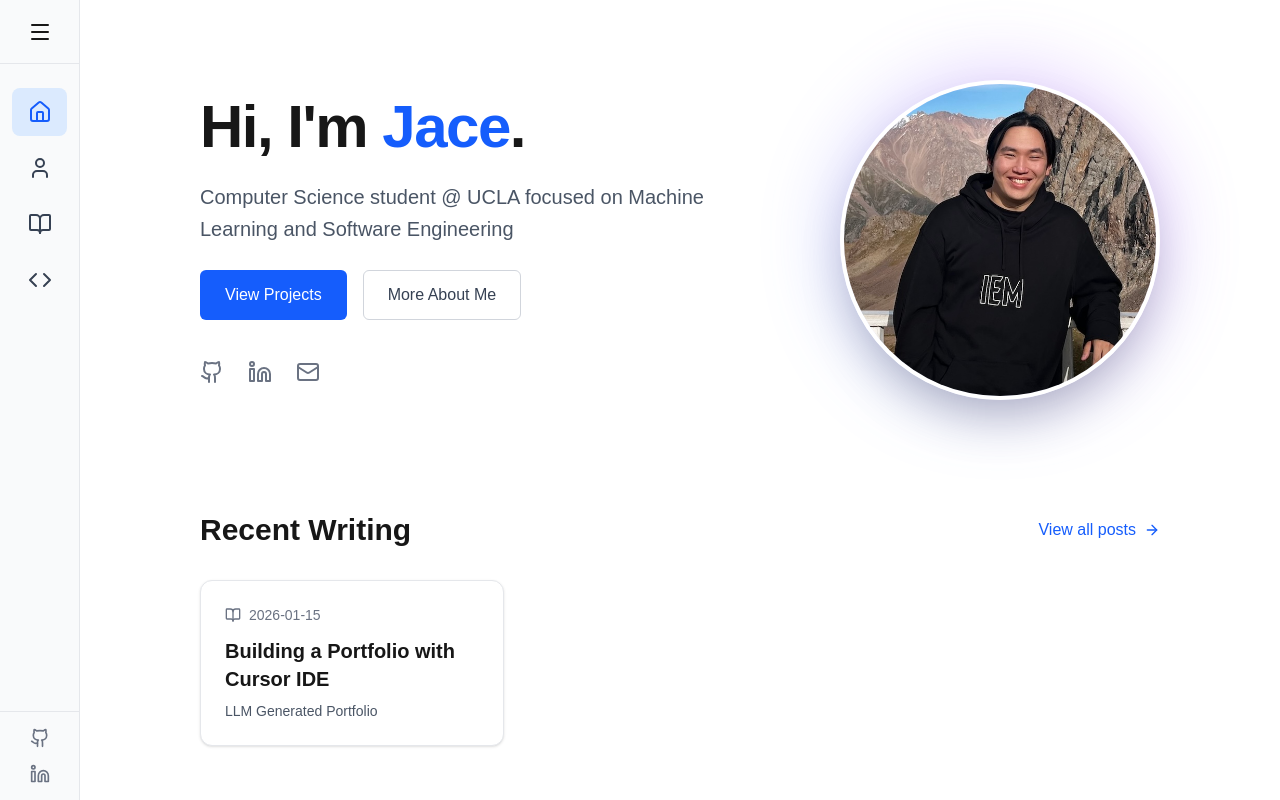
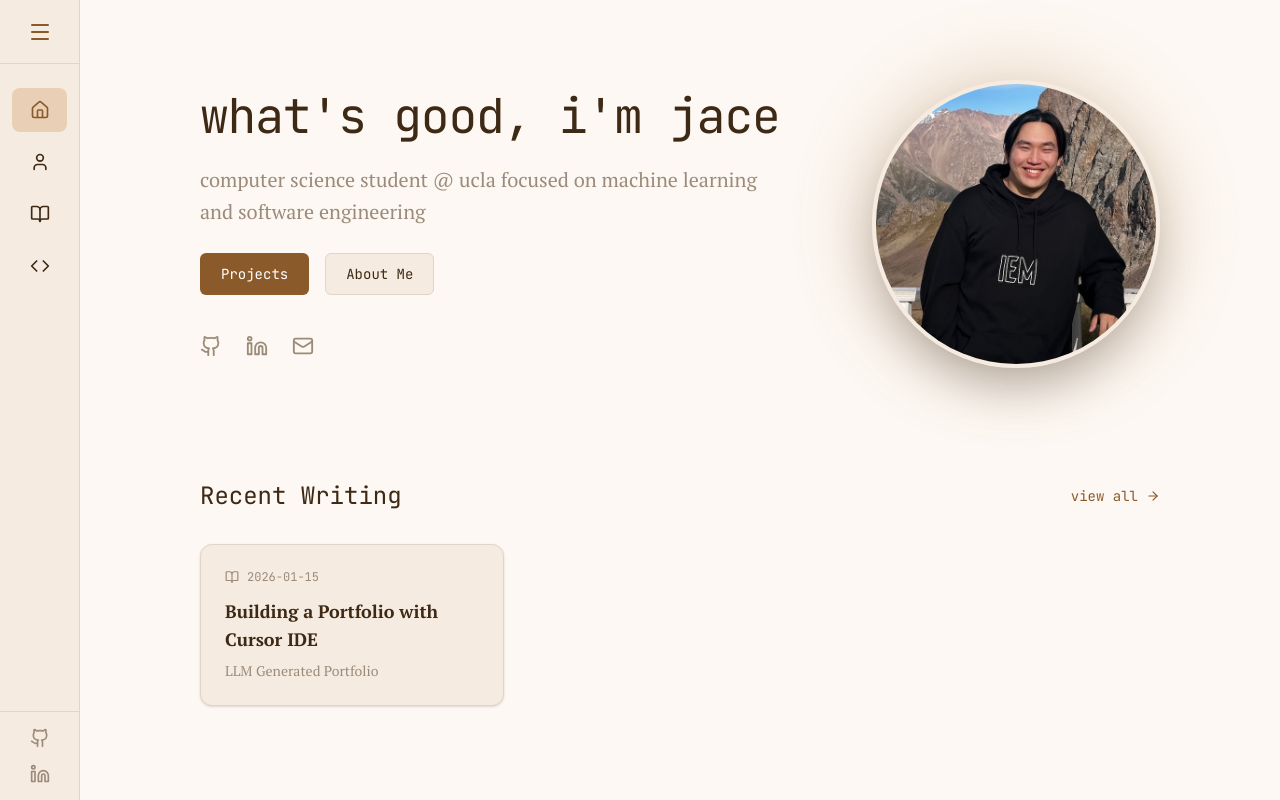
Before and after one commit to jacekasen/portfolio, a Next.js app: page / in a window 1280 px wide. Built offline with nearby package versions, Linux system fonts and the light colour scheme.

Commit message:
Stylize colors and fonts

```diff
--- a/src/app/about/page.tsx
+++ b/src/app/about/page.tsx
@@ -16,26 +16,29 @@ export default async function About() {
       <div className="flex flex-col lg:flex-row gap-12 lg:gap-16 items-start">
         {/* Sidebar / Profile Section */}
         <aside className="w-full lg:w-80 flex flex-col items-center lg:items-start text-center lg:text-left flex-shrink-0 lg:sticky lg:top-8">
-          <div className="relative w-48 h-48 lg:w-64 lg:h-64 mb-6">
+          <div className="relative w-48 h-48 lg:w-56 lg:h-56 mb-6">
              <Image
               src="/about_me_pic.png"
               alt="Jace Kasen"
               fill
-              className="rounded-full object-cover shadow-lg"
+              className="rounded-full object-cover shadow-lg border-4 border-surface"
               priority
             />
           </div>
-          <h1 className="text-4xl font-bold mb-2">About Me</h1>
-          <p className="text-xl text-gray-600 dark:text-gray-400 whitespace-nowrap">
-              Computer Science Student @ UCLA
+          <h1 className="text-2xl font-mono mb-2">
+            About Me
+          </h1>
+          <p className="text-sm text-muted font-mono">
+              computer science student @ ucla
           </p>
         </aside>
 
         {/* Main Content */}
         <div className="w-full lg:flex-1">
           <div
-            className="prose prose-lg dark:prose-invert max-w-none font-serif
-              prose-headings:font-bold prose-a:text-blue-600 dark:prose-a:text-blue-400"
+            className="prose prose-lg dark:prose-invert max-w-none
+              prose-headings:font-bold prose-a:text-accent
+              prose-code:font-mono prose-code:text-accent prose-code:bg-accent-light/20"
             dangerouslySetInnerHTML={{ __html: postData.contentHtml || '' }}
           />
         </div>
--- a/src/app/globals.css
+++ b/src/app/globals.css
@@ -2,27 +2,46 @@
 @plugin "@tailwindcss/typography";
 
 :root {
-  --background: #ffffff;
-  --foreground: #171717;
+  --background: #FDF8F3;
+  --foreground: #3D2914;
+  --accent: #8B5A2B;
+  --accent-light: #D4A574;
+  --surface: #F5EBE0;
+  --muted: #9C8B7A;
+  --border: #E0D5C8;
 }
 
 @theme inline {
   --color-background: var(--background);
   --color-foreground: var(--foreground);
-  --font-sans: var(--font-geist-sans);
-  --font-mono: var(--font-geist-mono);
+  --color-accent: var(--accent);
+  --color-accent-light: var(--accent-light);
+  --color-surface: var(--surface);
+  --color-muted: var(--muted);
+  --color-border: var(--border);
   --font-serif: var(--font-pt-serif);
+  --font-mono: var(--font-jetbrains-mono);
 }
 
 @media (prefers-color-scheme: dark) {
   :root {
-    --background: #0a0a0a;
-    --foreground: #ededed;
+    --background: #2C2420;
+    --foreground: #F5EBE0;
+    --accent: #E8C4A0;
+    --accent-light: #C49A6C;
+    --surface: #3D3530;
+    --muted: #BBA998;
+    --border: #5A4D42;
   }
 }
 
 body {
   background: var(--background);
   color: var(--foreground);
-  font-family: Arial, Helvetica, sans-serif;
+  font-family: var(--font-pt-serif), Georgia, 'Times New Roman', serif;
 }
+
+/* Monospace styling for technical elements */
+code, kbd, pre, samp {
+  font-family: var(--font-jetbrains-mono), 'Courier New', monospace;
+}
--- a/src/app/layout.tsx
+++ b/src/app/layout.tsx
@@ -1,21 +1,16 @@
 import type { Metadata } from "next";
-import { Geist, Geist_Mono, PT_Serif } from "next/font/google";
+import { PT_Serif, JetBrains_Mono } from "next/font/google";
 import "./globals.css";
 import Shell from "@/components/Shell";
-
-const geistSans = Geist({
-  variable: "--font-geist-sans",
-  subsets: ["latin"],
-});
-
-const geistMono = Geist_Mono({
-  variable: "--font-geist-mono",
-  subsets: ["latin"],
-});
 
 const ptSerif = PT_Serif({
   variable: "--font-pt-serif",
   weight: ["400", "700"],
+  subsets: ["latin"],
+});
+
+const jetbrainsMono = JetBrains_Mono({
+  variable: "--font-jetbrains-mono",
   subsets: ["latin"],
 });
 
@@ -32,7 +27,7 @@ export default function RootLayout({
   return (
     <html lang="en">
       <body
-        className={`${geistSans.variable} ${geistMono.variable} ${ptSerif.variable} antialiased`}
+        className={`${ptSerif.variable} ${jetbrainsMono.variable} antialiased font-serif`}
       >
         <Shell>
           {children}
--- a/src/app/page.tsx
+++ b/src/app/page.tsx
@@ -12,45 +12,45 @@ export default function Home() {
       {/* Hero Section */}
       <section className="flex flex-col-reverse md:flex-row items-center justify-between gap-8 md:gap-12 py-8 md:py-12">
         <div className="flex-1 space-y-6">
-          <h1 className="text-4xl md:text-6xl font-bold tracking-tight">
-            Hi, I&apos;m <span className="text-blue-600 dark:text-blue-400">Jace</span>.
+          <h1 className="text-4xl md:text-5xl font-mono tracking-tight">
+            what's good, i'm jace
           </h1>
-          <p className="text-xl text-gray-600 dark:text-gray-300 leading-relaxed max-w-xl">
-            Computer Science student @ UCLA focused on Machine Learning and Software Engineering
+          <p className="text-xl text-muted leading-relaxed max-w-xl">
+            computer science student @ ucla focused on machine learning and software engineering
           </p>
-          <div className="flex gap-4">
+          <div className="flex flex-wrap gap-4 font-mono text-sm">
             <Link
               href="/projects"
-              className="inline-flex items-center justify-center px-6 py-3 border border-transparent text-base font-medium rounded-md text-white bg-blue-600 hover:bg-blue-700 transition-colors"
+              className="inline-flex items-center justify-center px-5 py-2.5 border border-transparent rounded-md text-white bg-accent hover:bg-accent/90 transition-colors"
             >
-              View Projects
+              Projects
             </Link>
             <Link
               href="/about"
-              className="inline-flex items-center justify-center px-6 py-3 border border-gray-300 dark:border-gray-700 text-base font-medium rounded-md text-gray-700 dark:text-gray-200 bg-white dark:bg-gray-800 hover:bg-gray-50 dark:hover:bg-gray-700 transition-colors"
+              className="inline-flex items-center justify-center px-5 py-2.5 border border-border rounded-md text-foreground bg-surface hover:bg-accent-light/20 transition-colors"
             >
-              More About Me
+              About Me
             </Link>
           </div>
-          <div className="flex items-center gap-6 pt-4 text-gray-500">
-             <a href="https://github.com" target="_blank" rel="noopener noreferrer" className="hover:text-black dark:hover:text-white transition-colors">
-               <Github size={24} />
+          <div className="flex items-center gap-6 pt-4 text-muted">
+             <a href="https://github.com/jacekasen" target="_blank" rel="noopener noreferrer" className="hover:text-accent transition-colors">
+               <Github size={22} />
              </a>
-             <a href="https://linkedin.com" target="_blank" rel="noopener noreferrer" className="hover:text-blue-600 dark:hover:text-blue-400 transition-colors">
-               <Linkedin size={24} />
+             <a href="https://linkedin.com/in/jacekasen" target="_blank" rel="noopener noreferrer" className="hover:text-accent transition-colors">
+               <Linkedin size={22} />
              </a>
-             <a href="mailto:jace@jacekasen.com" className="hover:text-black dark:hover:text-white transition-colors">
-               <Mail size={24} />
+             <a href="mailto:jace@jacekasen.com" className="hover:text-accent transition-colors">
+               <Mail size={22} />
              </a>
           </div>
         </div>
-        <div className="relative w-64 h-64 md:w-80 md:h-80 flex-shrink-0">
-          <div className="absolute inset-0 bg-gradient-to-tr from-blue-500 to-purple-500 rounded-full blur-2xl opacity-20 dark:opacity-40 animate-pulse" />
+        <div className="relative w-64 h-64 md:w-72 md:h-72 flex-shrink-0">
+          <div className="absolute inset-0 bg-gradient-to-tr from-accent to-accent-light rounded-full blur-2xl opacity-30 animate-pulse" />
           <Image
             src="/profile_pic.jpeg"
             alt="Jace Kasen"
             fill
-            className="rounded-full object-cover border-4 border-white dark:border-gray-900 shadow-2xl relative z-10"
+            className="rounded-full object-cover border-4 border-surface shadow-2xl relative z-10"
             priority
           />
         </div>
@@ -59,25 +59,27 @@ export default function Home() {
       {/* Recent Posts Section */}
       <section>
         <div className="flex items-center justify-between mb-8">
-          <h2 className="text-3xl font-bold">Recent Writing</h2>
-          <Link href="/blog" className="flex items-center gap-2 text-blue-600 dark:text-blue-400 hover:underline">
-            View all posts <ArrowRight size={16} />
+          <h2 className="text-2xl font-mono">
+            Recent Writing
+          </h2>
+          <Link href="/blog" className="flex items-center gap-2 text-accent hover:underline font-mono text-sm">
+            view all <ArrowRight size={14} />
           </Link>
         </div>
 
         <div className="grid gap-6 md:grid-cols-2 lg:grid-cols-3">
           {recentPosts.map(({ id, title, description, date }) => (
             <Link key={id} href={`/blog/${id}`} className="group block">
-              <div className="h-full p-6 bg-white dark:bg-gray-900 border border-gray-200 dark:border-gray-800 rounded-xl hover:border-blue-500 dark:hover:border-blue-500 transition-colors shadow-sm hover:shadow-md">
-                <div className="flex items-center gap-2 text-sm text-gray-500 mb-3">
-                  <BookOpen size={16} />
+              <div className="h-full p-6 bg-surface border border-border rounded-xl hover:border-accent transition-colors shadow-sm hover:shadow-md">
+                <div className="flex items-center gap-2 text-xs text-muted mb-3 font-mono">
+                  <BookOpen size={14} />
                   <time>{date}</time>
                 </div>
-                <h3 className="text-xl font-bold mb-2 group-hover:text-blue-600 dark:group-hover:text-blue-400 transition-colors">
+                <h3 className="text-lg font-bold mb-2 group-hover:text-accent transition-colors">
                   {title}
                 </h3>
                 {description && (
-                  <p className="text-gray-600 dark:text-gray-400 text-sm line-clamp-3">
+                  <p className="text-muted text-sm line-clamp-3">
                     {description}
                   </p>
                 )}
@@ -85,7 +87,7 @@ export default function Home() {
             </Link>
           ))}
           {recentPosts.length === 0 && (
-             <p className="text-gray-500 italic">No posts yet.</p>
+             <p className="text-muted italic">No posts yet.</p>
           )}
         </div>
       </section>
--- a/src/app/projects/page.tsx
+++ b/src/app/projects/page.tsx
@@ -20,8 +20,10 @@ export default function Projects() {
   return (
     <div className="max-w-5xl mx-auto">
       <header className="mb-8 md:mb-12">
-        <h1 className="text-4xl font-bold mb-4">Projects</h1>
-        <p className="text-xl text-gray-600 dark:text-gray-400">
+        <h1 className="text-3xl font-mono mb-4">
+          Projects
+        </h1>
+        <p className="text-lg text-muted">
           A collection of my work in software engineering and machine learning.
         </p>
       </header>
@@ -30,31 +32,31 @@ export default function Projects() {
         {projects.map((project, index) => (
           <div
             key={index}
-            className="border border-gray-200 dark:border-gray-800 rounded-xl p-6 hover:shadow-lg transition-shadow bg-white dark:bg-gray-900/50"
+            className="border border-border rounded-xl p-6 hover:shadow-lg transition-shadow bg-surface"
           >
-            <h2 className="text-2xl font-bold mb-3">{project.title}</h2>
-            <p className="text-gray-600 dark:text-gray-300 mb-6 h-20 overflow-hidden">
+            <h2 className="text-xl font-bold mb-3">{project.title}</h2>
+            <p className="text-muted mb-6 h-20 overflow-hidden text-sm">
               {project.description}
             </p>
 
-            <div className="flex flex-wrap gap-2 mb-6">
+            <div className="flex flex-wrap gap-2 mb-6 font-mono text-xs">
               {project.tags.map(tag => (
-                <span key={tag} className="px-2 py-1 text-xs font-medium bg-blue-100 text-blue-800 dark:bg-blue-900/30 dark:text-blue-300 rounded-full">
+                <span key={tag} className="px-2 py-1 bg-accent-light/30 text-accent rounded">
                   {tag}
                 </span>
               ))}
             </div>
 
-            <div className="flex gap-4">
+            <div className="flex gap-4 font-mono text-xs">
               {project.github && (
                 <a
                   href={project.github}
                   target="_blank"
                   rel="noopener noreferrer"
-                  className="flex items-center gap-2 text-sm font-medium text-gray-600 dark:text-gray-300 hover:text-black dark:hover:text-white"
+                  className="flex items-center gap-2 text-muted hover:text-accent transition-colors"
                 >
-                  <Github size={18} />
-                  Code
+                  <Github size={16} />
+                  code
                 </a>
               )}
               {project.demo && (
@@ -62,10 +64,10 @@ export default function Projects() {
                   href={project.demo}
                   target="_blank"
                   rel="noopener noreferrer"
-                  className="flex items-center gap-2 text-sm font-medium text-gray-600 dark:text-gray-300 hover:text-black dark:hover:text-white"
+                  className="flex items-center gap-2 text-muted hover:text-accent transition-colors"
                 >
-                  <ExternalLink size={18} />
-                  Live Demo
+                  <ExternalLink size={16} />
+                  demo
                 </a>
               )}
             </div>
--- a/src/components/Shell.tsx
+++ b/src/components/Shell.tsx
@@ -31,31 +31,31 @@ export default function Shell({ children }: { children: React.ReactNode }) {
       {/* Mobile Toggle Button (visible only when sidebar is closed on mobile) */}
       {!isExpanded && (
         <button
-          className="fixed top-4 left-4 z-50 p-2 rounded-md bg-gray-100 dark:bg-gray-800 md:hidden"
+          className="fixed top-4 left-4 z-50 p-2 rounded-md bg-surface border border-border md:hidden"
           onClick={() => setIsExpanded(true)}
         >
-          <Menu size={24} />
+          <Menu size={24} className="text-accent" />
         </button>
       )}
 
       {/* Sidebar Container */}
       <aside
         className={clsx(
-          "fixed top-0 left-0 h-screen bg-gray-50 dark:bg-gray-900 border-r border-gray-200 dark:border-gray-800 transition-all duration-300 ease-in-out z-40 flex flex-col",
+          "fixed top-0 left-0 h-screen bg-surface border-r border-border transition-all duration-300 ease-in-out z-40 flex flex-col",
           isExpanded ? "w-64 translate-x-0" : "-translate-x-full md:translate-x-0 md:w-20"
         )}
       >
         {/* Header / Toggle */}
-        <div className={clsx("h-16 flex items-center px-4 border-b border-gray-200 dark:border-gray-800", isExpanded ? "justify-between" : "justify-center")}>
-            <span className={clsx("font-bold text-xl overflow-hidden whitespace-nowrap transition-all duration-300",
+        <div className={clsx("h-16 flex items-center px-4 border-b border-border", isExpanded ? "justify-between" : "justify-center")}>
+            <span className={clsx("font-mono font-bold text-2xl overflow-hidden whitespace-nowrap transition-all duration-300 text-accent tracking-tight",
               !isExpanded ? "w-0 opacity-0" : "w-auto opacity-100"
             )}>
-              Portfolio
+              jk
             </span>
             <button
               onClick={() => setIsExpanded(!isExpanded)}
               className={clsx(
-                "p-2 rounded-md hover:bg-gray-200 dark:hover:bg-gray-800",
+                "p-2 rounded-md hover:bg-accent-light/30 text-accent",
                 isExpanded ? "flex" : "hidden md:flex"
               )}
             >
@@ -64,7 +64,7 @@ export default function Shell({ children }: { children: React.ReactNode }) {
         </div>
 
         {/* Navigation */}
-        <nav className="flex-1 py-6 flex flex-col gap-2 px-3">
+        <nav className="flex-1 py-6 flex flex-col gap-2 px-3 font-mono">
           {navItems.map((item) => {
             const Icon = item.icon;
             const isActive = pathname === item.href || (item.href !== '/' && pathname.startsWith(item.href));
@@ -74,15 +74,15 @@ export default function Shell({ children }: { children: React.ReactNode }) {
                 key={item.name}
                 href={item.href}
                 className={clsx(
-                  "flex items-center p-3 rounded-lg transition-colors overflow-hidden whitespace-nowrap",
+                  "flex items-center p-3 rounded-lg transition-colors overflow-hidden whitespace-nowrap text-sm",
                   isExpanded ? "gap-4" : "justify-center",
                   isActive
-                    ? "bg-blue-100 text-blue-600 dark:bg-blue-900/30 dark:text-blue-400"
-                    : "hover:bg-gray-100 dark:hover:bg-gray-800 text-gray-700 dark:text-gray-300"
+                    ? "bg-accent-light/40 text-accent"
+                    : "hover:bg-accent-light/20 text-foreground"
                 )}
                 title={!isExpanded ? item.name : undefined}
               >
-                <Icon size={24} className="flex-shrink-0" />
+                <Icon size={20} className="flex-shrink-0" />
                 <span className={clsx("transition-all duration-300", !isExpanded ? "opacity-0 w-0 translate-x-10" : "opacity-100 w-auto translate-x-0")}>
                   {item.name}
                 </span>
@@ -92,12 +92,12 @@ export default function Shell({ children }: { children: React.ReactNode }) {
         </nav>
 
         {/* Footer / Socials */}
-        <div className="p-4 border-t border-gray-200 dark:border-gray-800">
+        <div className="p-4 border-t border-border">
            <div className={clsx("flex gap-4 justify-center transition-all duration-300", !isExpanded ? "flex-col items-center" : "")}>
-              <a href="https://github.com/jacekasen" target="_blank" rel="noopener noreferrer" className="text-gray-500 hover:text-gray-900 dark:hover:text-gray-100">
+              <a href="https://github.com/jacekasen" target="_blank" rel="noopener noreferrer" className="text-muted hover:text-accent transition-colors">
                 <Github size={20} />
               </a>
-              <a href="https://linkedin.com/in/jacekasen" target="_blank" rel="noopener noreferrer" className="text-gray-500 hover:text-gray-900 dark:hover:text-gray-100">
+              <a href="https://linkedin.com/in/jacekasen" target="_blank" rel="noopener noreferrer" className="text-muted hover:text-accent transition-colors">
                 <Linkedin size={20} />
               </a>
            </div>
```
Also changed, not shown: src/app/blog/[slug]/page.tsx (+11 -11 lines), src/app/blog/page.tsx (+13 -11 lines), 1 other file (tests, documents, lock files or other folders).
